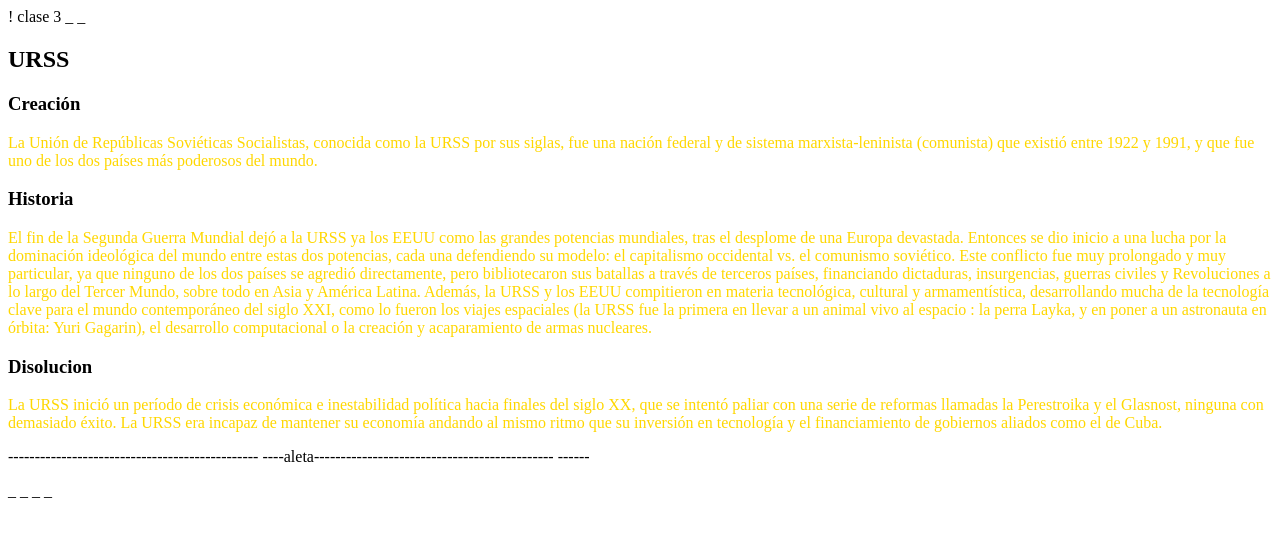
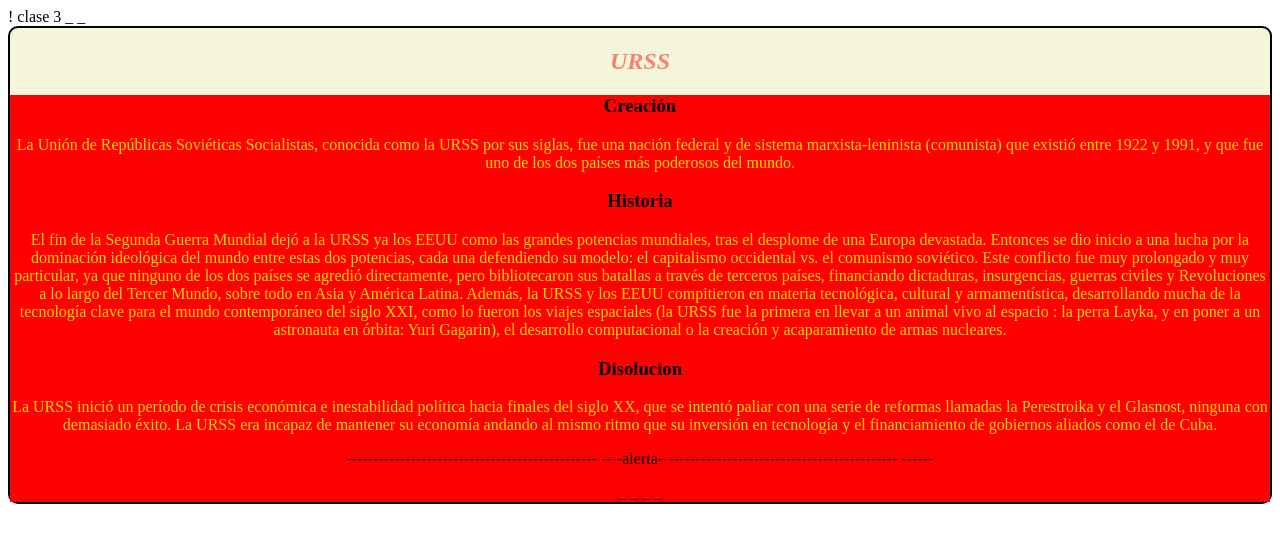
Before and after one commit to karen-nallely08/practica3.52, a plain HTML site: page info.html in a window 1280 px wide. Drawn offline with Linux system fonts and the light colour scheme.

Commit message:
correciones clase 3

```diff
--- a/info.html
+++ b/info.html
@@ -8,16 +8,16 @@
 </cabeza >
 <cuerpo >
     <principal> _ _
-        <estilo del encabezado  =" text-align: center; background-color: beige; border-radius: 10px; border: 2px solid; " >
-            <h2  estilo =" color: salmón; fuente-estilo: cursiva; " > URSS </h2 >
+        <header style  =" text-align: center; background-color: beige; border-radius: 10px; border: 2px solid; " >
+            <h2  style =" color: salmon; font-style: italic; " > URSS </h2 >
         </encabezado >
-        <estilo de sección  =" color de fondo: rojo; radio de borde: 10 px; borde: 1 px sólido; color de borde: dorado; " >
+        <section style  =" background-color: red; border-radius: 10 px; border: 1 px solid; border-color: gold; " >
             <h3 > Creación </h3 >
             <artículo >
                 <p  style =" color: gold; " > La Unión de Repúblicas Soviéticas Socialistas, conocida como la URSS por sus siglas, fue una nación federal y de sistema marxista-leninista (comunista) que existió entre 1922 y 1991, y que fue uno de los dos países más poderosos del mundo. </p >
             </artículo >
         </sección >
-        <estilo de sección  =" color de fondo: rojo; radio de borde: 10 px; borde: 1 px sólido; color de borde: dorado; " >
+        <section style =" background-color: red; border-radius: 10 px; border: 1 px solid; border-color: gold; " >
             <h3 > Historia </h3 >
             <artículo >
                 <p  style =" color: gold; " > El fin de la Segunda Guerra Mundial dejó a la URSS ya los EEUU como las grandes potencias mundiales, tras el desplome de una Europa devastada. Entonces se dio inicio a una lucha por la dominación ideológica del mundo entre estas dos potencias, cada una defendiendo su modelo: el capitalismo occidental vs. el comunismo soviético.
@@ -27,7 +27,7 @@
                     Además, la URSS y los EEUU compitieron en materia tecnológica, cultural y armamentística, desarrollando mucha de la tecnología clave para el mundo contemporáneo del siglo XXI, como lo fueron los viajes espaciales (la URSS fue la primera en llevar a un animal vivo al espacio : la perra Layka, y en poner a un astronauta en órbita: Yuri Gagarin), el desarrollo computacional o la creación y acaparamiento de armas nucleares. </p >
             </artículo >
         </sección >
-        <estilo de sección  =" color de fondo: rojo; radio de borde: 10 px; borde: 1 px sólido; color de borde: dorado; " >
+        <section style =" background-color: red; border-radius: 10 px; border: 1 px solid; border-color: gold; " >
             <h3 > Disolucion </h3 >
             <artículo >
                 <p  style =" color: gold; " > La URSS inició un período de crisis económica e inestabilidad política hacia finales del siglo XX, que se intentó paliar con una serie de reformas llamadas la Perestroika y el Glasnost, ninguna con demasiado éxito. La URSS era incapaz de mantener su economía andando al mismo ritmo que su inversión en tecnología y el financiamiento de gobiernos aliados como el de Cuba. </p >
@@ -35,7 +35,7 @@
         </sección >
     </principal >
     <estilo de pie de página  =" text-align: center; " >
-        <p > ----------------------------------------------- ----aleta--------------------------------------------- ------ </p> _ _
+        <p > ----------------------------------------------- ----alerta--------------------------------------------- ------ </p> _ _
     </pie de página >
 </cuerpo >
 </html> _ _
```
Also changed, not shown: index.html (+22 -22 lines).
